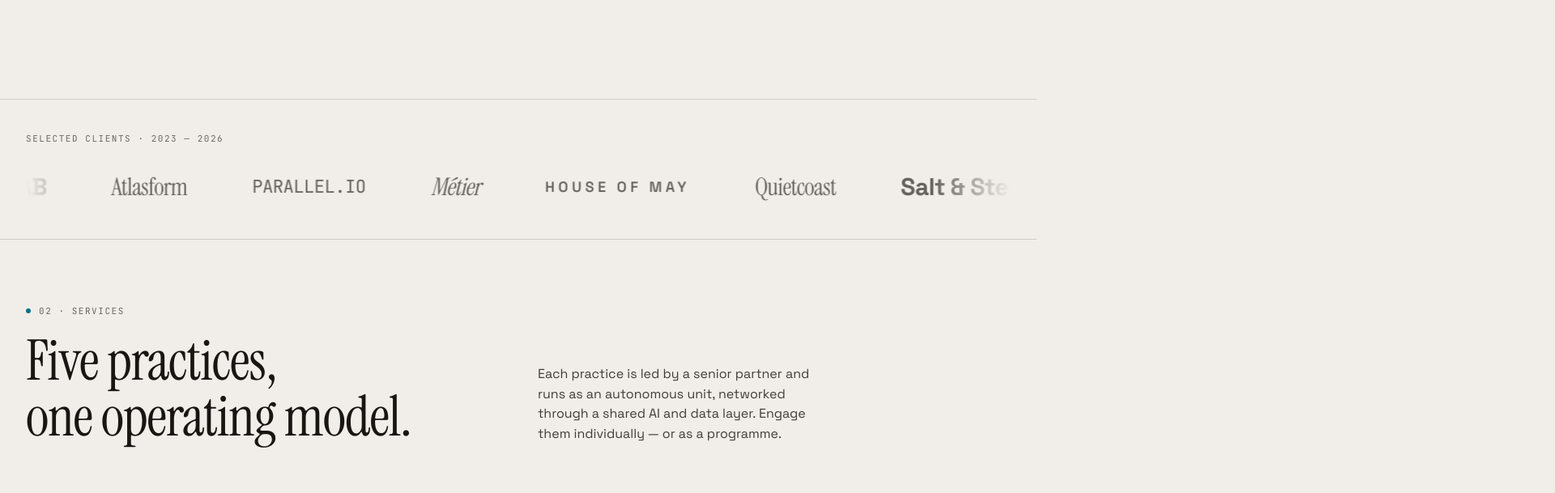
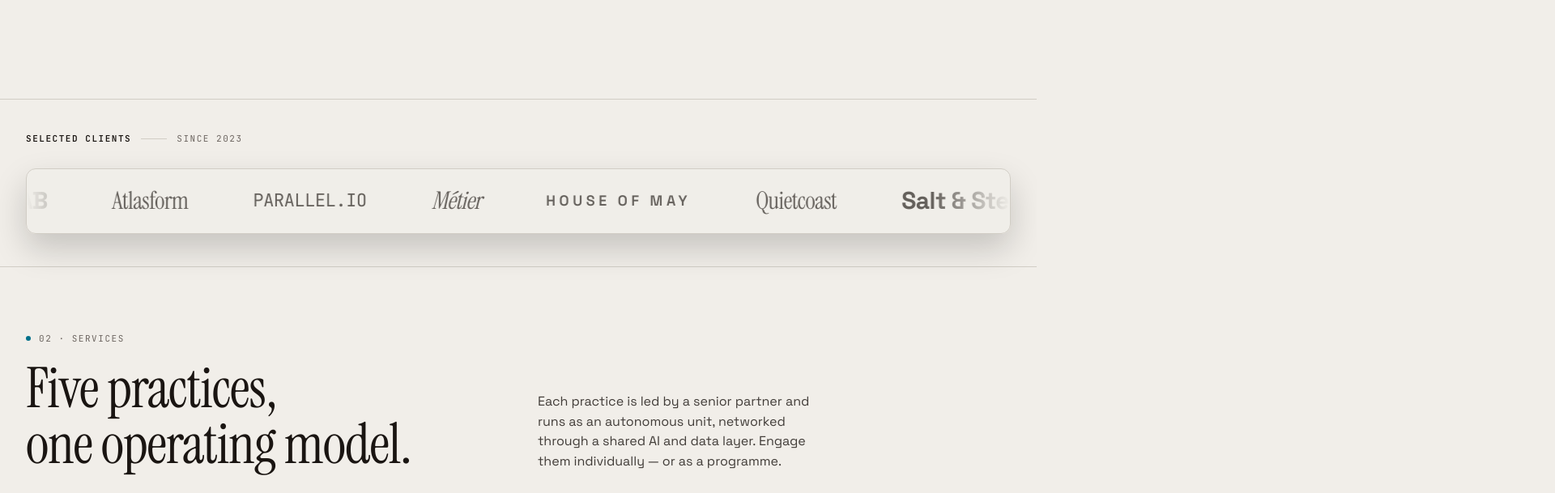
Before and after one commit to Dbrowne14/Default_Social_AI, a Next.js app: page / in a window 1280 px wide. Shown: the part 1547-2156 px from the top of the page at 81% size, 1920 px wide, since content can reach past the window. Built offline with nearby package versions, Linux system fonts and the light colour scheme.

Commit message:
Changing ClientLogoticker styling

```diff
--- a/components/home/ClientLogoTicker.tsx
+++ b/components/home/ClientLogoTicker.tsx
@@ -2,15 +2,23 @@ import DummyClientData from "../ui/DummyClientData"
 
 const ClientLogoTicker = () => {
   return (
-          <section className="border-y border-y-line" data-screen-label="Clients">
-        <div className="container-thin py-10">
-          <div className="font-mono text-[11px] tracking-[0.14em] uppercase text-muted mb-7">
-            Selected clients · 2023 — {new Date().getFullYear()}
+<section
+  className="border-y border-line "
+  data-screen-label="Clients"
+>
+  <div className="container-thin py-5 xs:py-10">
+    <div className="mb-3.5 xs:mb-7 flex items-center gap-3 font-mono text-[11px] tracking-[0.14em] uppercase text-muted">
+      <span className="font-semibold text-cream">Selected clients</span>
+      <span className="h-px w-8 bg-line" aria-hidden="true" />
+      <span>Since 2023</span>
     </div>
+
+    <div className="rounded-xl border border-line bg-[color-mix(in_oklch,var(--ink)_82%,transparent)] py-4 shadow-[0_1px_0_rgba(255,255,255,0.05)_inset,0_18px_40px_rgba(0,0,0,0.18)] overflow-hidden">
       <div className="flex whitespace-nowrap mask-[linear-gradient(90deg,transparent,#000_8%,#000_92%,transparent)]">
         <div className="flex items-center w-max will-change-transform animate-marquee motion-reduce:animate-none [animation-duration:40s]">
           <DummyClientData />
           <DummyClientData />
+        </div>
       </div>
     </div>
   </div>
--- a/components/home/marqueeTicker/MarqueeTicker.tsx
+++ b/components/home/marqueeTicker/MarqueeTicker.tsx
@@ -3,7 +3,7 @@ import MarqueeTrack from "./MarqueeTrack"
 const MarqueeTicker = () => {
   return (
      <div
-        className="border-y border-line bg-ink py-5.5 overflow-hidden"
+        className="border-y border-line bg-ink py-4 xs:py-5.5 overflow-hidden"
         id="marquee-ticker"
       >
         <div className="flex whitespace-nowrap overflow-hidden mask-[linear-gradient(90deg,transparent,#000_8%,#000_92%,transparent)]">
```
Lines whose indentation alone changed are shown as unchanged.
